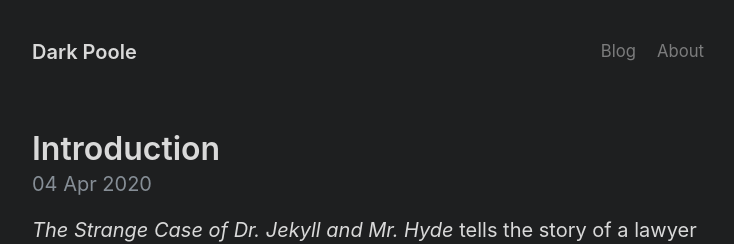
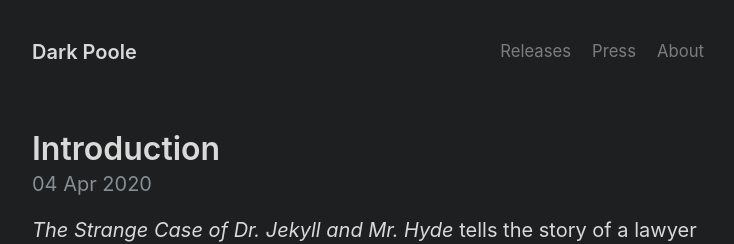
Before and after one commit to satelliterecordings/satelliterecordings.github.io, a Jekyll site: the page built from index.html, in a window 1280 px wide. Shown: the top 244 px of the page, without its empty margins (272-1006 px from the left). Built offline with Jekyll 4.4.1, drawn with Linux system fonts in a browser that asks for light colours; the list of posts is cut into pages by our own code.

Commit message:
Update _config.yml

```diff
--- a/_config.yml
+++ b/_config.yml
@@ -32,16 +32,19 @@
 
 # Specify the author for blog posts
 author:
-  name: Mark Otto
-  url: https://twitter.com/mdo
-  email: markdotto@gmail.com
+  name: Satellite Recordings
+  url:
+  email: satelliterecordings@gmail.com
 
 # Custom vars
 version: 3.0.0
 
 # Navbar page list
 nav:
-  - title: Blog
+  - title: Releases
+    url: /releases
+
+  - title: Press
     url: /archive
 
   - title: About
```
